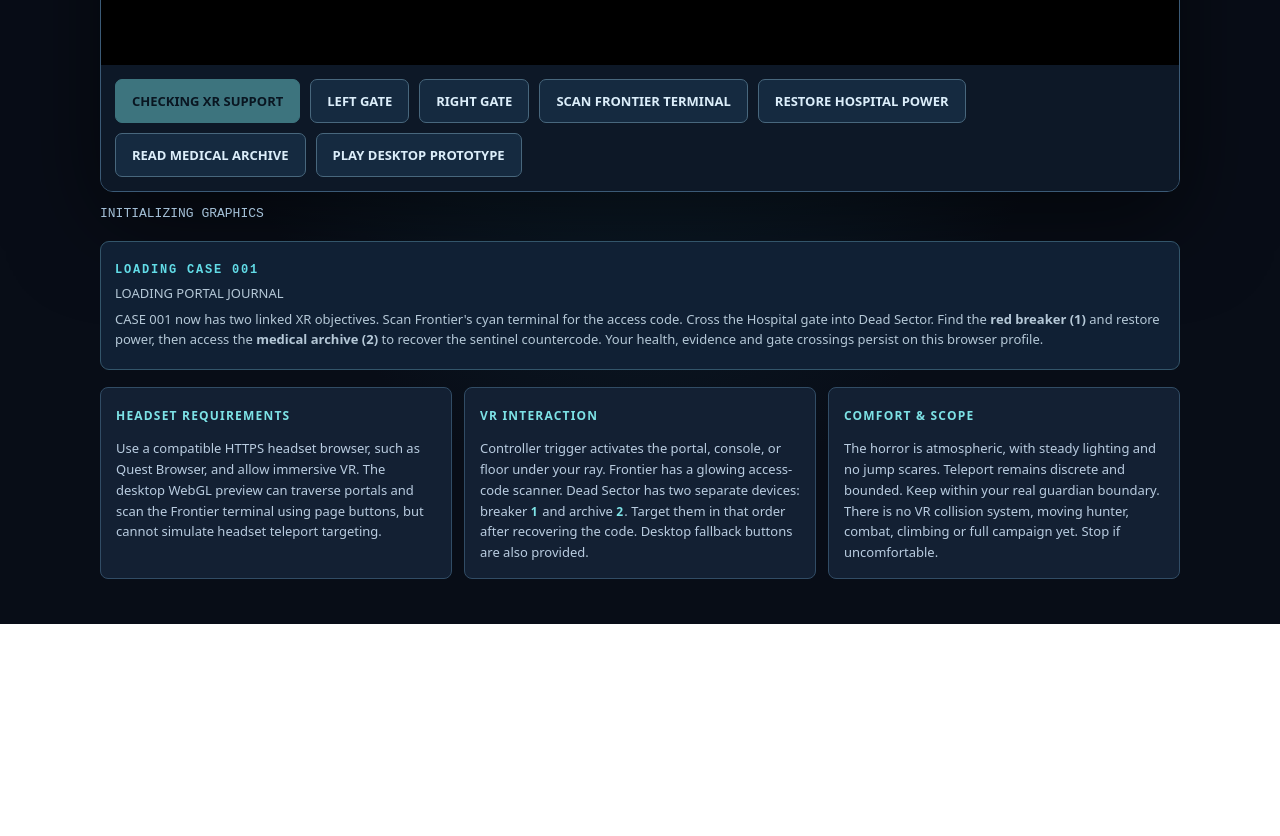
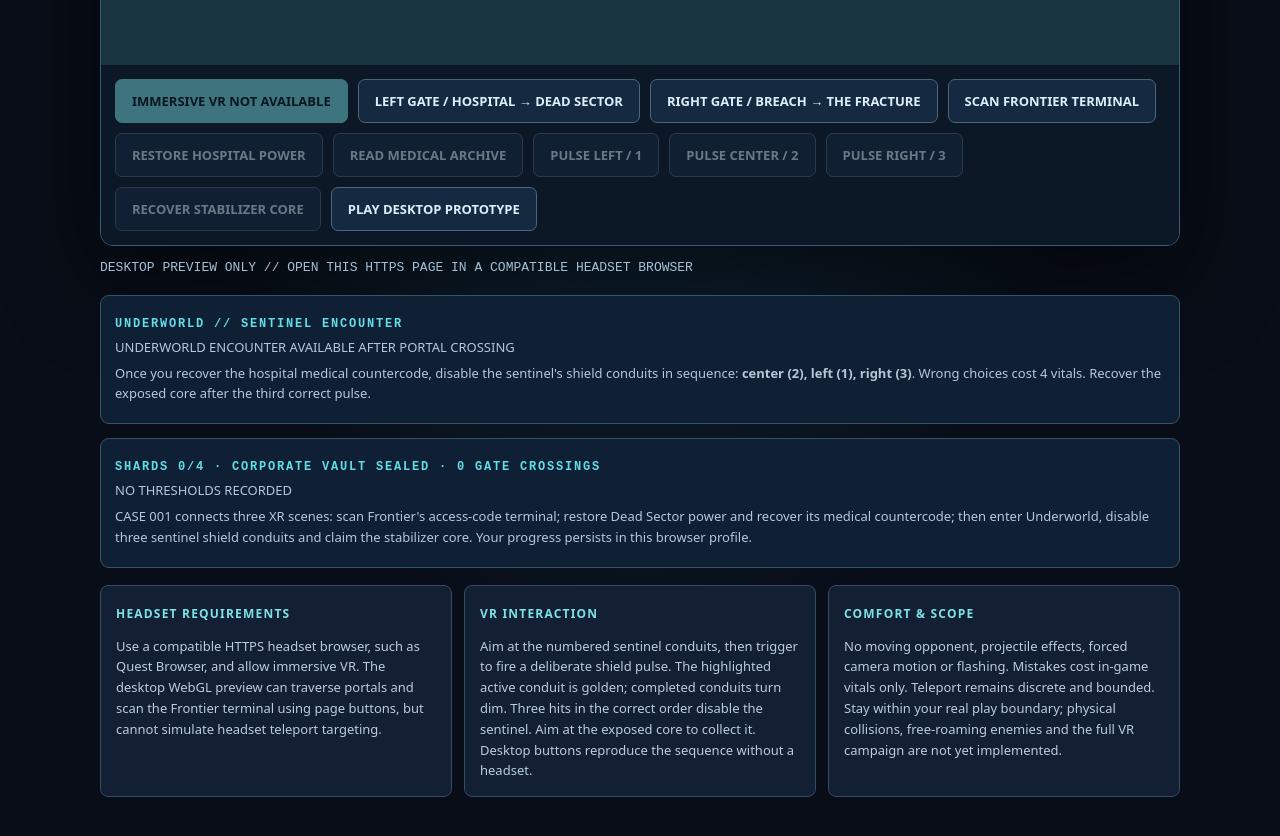
Before and after one commit to MichaelWave369/LENZ, a website with bundled scripts: page xr.html in a window 1280 px wide. Shown: the part 780-1616 px from the top of the page. Before the commit the page ends 1404 px from the top, so only its background shows below. Built offline with nearby package versions, Linux system fonts and the light colour scheme.

Commit message:
feat: expose Underworld combat controls and live shield-state guidance

```diff
--- a/xr.html
+++ b/xr.html
@@ -16,10 +16,11 @@
 #status{margin-top:14px;min-height:1.6em;color:#a4c0d7;font:13px ui-monospace,monospace}
 .case{border:1px solid #33556a;border-radius:9px;padding:14px;margin-top:14px;background:#102034}
 .case p{margin:5px 0;color:#b5c8d7;font-size:13px;overflow-wrap:anywhere}
+button.active-node{border-color:#ffc578;background:#524225;color:#fff2d8}
 @media(max-width:670px){.grid{grid-template-columns:1fr}}
 </style></head><body>
 <div class="wrap">
-<header><div><div class="micro">L.E.N.Z. // EXPERIMENTAL REALITY DIVISION</div><h1>LENZ<span style="color:#73e8e9">.</span></h1><p>VR laboratory v0.6 // Frontier access code → Dead Sector power puzzle</p></div><a class="link" href="index.html">← BACK TO THE GAME</a></header>
+<header><div><div class="micro">L.E.N.Z. // EXPERIMENTAL REALITY DIVISION</div><h1>LENZ<span style="color:#73e8e9">.</span></h1><p>VR laboratory v0.7 // Underworld three-conduit sentinel encounter</p></div><a class="link" href="index.html">← BACK TO THE GAME</a></header>
 <section class="frame">
  <div class="frame-head"><span id="zone">EXPERIENCE: FRONTIER</span><span>WEBXR IMMERSIVE-VR EXPERIMENT</span></div>
  <canvas id="scene" width="960" height="540" aria-label="3D LENZ world preview with two distinctly numbered portal gates. Their destinations and site names are shown directly below."></canvas>
@@ -30,19 +31,28 @@
   <button id="scanTerminal">SCAN FRONTIER TERMINAL</button>
   <button id="deadPower">RESTORE HOSPITAL POWER</button>
   <button id="deadArchive">READ MEDICAL ARCHIVE</button>
+  <button id="sentinelNode0">PULSE LEFT / 1</button>
+  <button id="sentinelNode1">PULSE CENTER / 2</button>
+  <button id="sentinelNode2">PULSE RIGHT / 3</button>
+  <button id="underworldCore">RECOVER STABILIZER CORE</button>
   <a class="link" href="index.html">PLAY DESKTOP PROTOTYPE</a>
  </div>
 </section>
 <div id="status" role="status" aria-live="polite">INITIALIZING GRAPHICS</div>
+<div class="case" aria-labelledby="sentinelTitle">
+ <b class="micro" id="sentinelTitle">UNDERWORLD // SENTINEL ENCOUNTER</b>
+ <p id="sentinelStatus" role="status" aria-live="polite">LOADING SENTINEL STATE</p>
+ <p>Once you recover the hospital medical countercode, disable the sentinel's shield conduits in sequence: <b>center (2), left (1), right (3)</b>. Wrong choices cost 4 vitals. Recover the exposed core after the third correct pulse.</p>
+</div>
 <div class="case">
  <b id="caseState" class="micro">LOADING CASE 001</b>
  <p id="xrJournal" aria-live="polite">LOADING PORTAL JOURNAL</p>
- <p>CASE 001 now has two linked XR objectives. Scan Frontier's cyan terminal for the access code. Cross the Hospital gate into Dead Sector. Find the <b>red breaker (1)</b> and restore power, then access the <b>medical archive (2)</b> to recover the sentinel countercode. Your health, evidence and gate crossings persist on this browser profile.</p>
+ <p>CASE 001 connects three XR scenes: scan Frontier's access-code terminal; restore Dead Sector power and recover its medical countercode; then enter Underworld, disable three sentinel shield conduits and claim the stabilizer core. Your progress persists in this browser profile.</p>
 </div>
 <div class="grid">
 <div class="tile"><b>HEADSET REQUIREMENTS</b><p>Use a compatible HTTPS headset browser, such as Quest Browser, and allow immersive VR. The desktop WebGL preview can traverse portals and scan the Frontier terminal using page buttons, but cannot simulate headset teleport targeting.</p></div>
-<div class="tile"><b>VR INTERACTION</b><p>Controller trigger activates the portal, console, or floor under your ray. Frontier has a glowing access-code scanner. Dead Sector has two separate devices: breaker <b>1</b> and archive <b>2</b>. Target them in that order after recovering the code. Desktop fallback buttons are also provided.</p></div>
-<div class="tile"><b>COMFORT & SCOPE</b><p>The horror is atmospheric, with steady lighting and no jump scares. Teleport remains discrete and bounded. Keep within your real guardian boundary. There is no VR collision system, moving hunter, combat, climbing or full campaign yet. Stop if uncomfortable.</p></div>
+<div class="tile"><b>VR INTERACTION</b><p>Aim at the numbered sentinel conduits, then trigger to fire a deliberate shield pulse. The highlighted active conduit is golden; completed conduits turn dim. Three hits in the correct order disable the sentinel. Aim at the exposed core to collect it. Desktop buttons reproduce the sequence without a headset.</p></div>
+<div class="tile"><b>COMFORT & SCOPE</b><p>No moving opponent, projectile effects, forced camera motion or flashing. Mistakes cost in-game vitals only. Teleport remains discrete and bounded. Stay within your real play boundary; physical collisions, free-roaming enemies and the full VR campaign are not yet implemented.</p></div>
 </div>
 </div>
 <script type="module" src="src/xr.js"></script>
```
